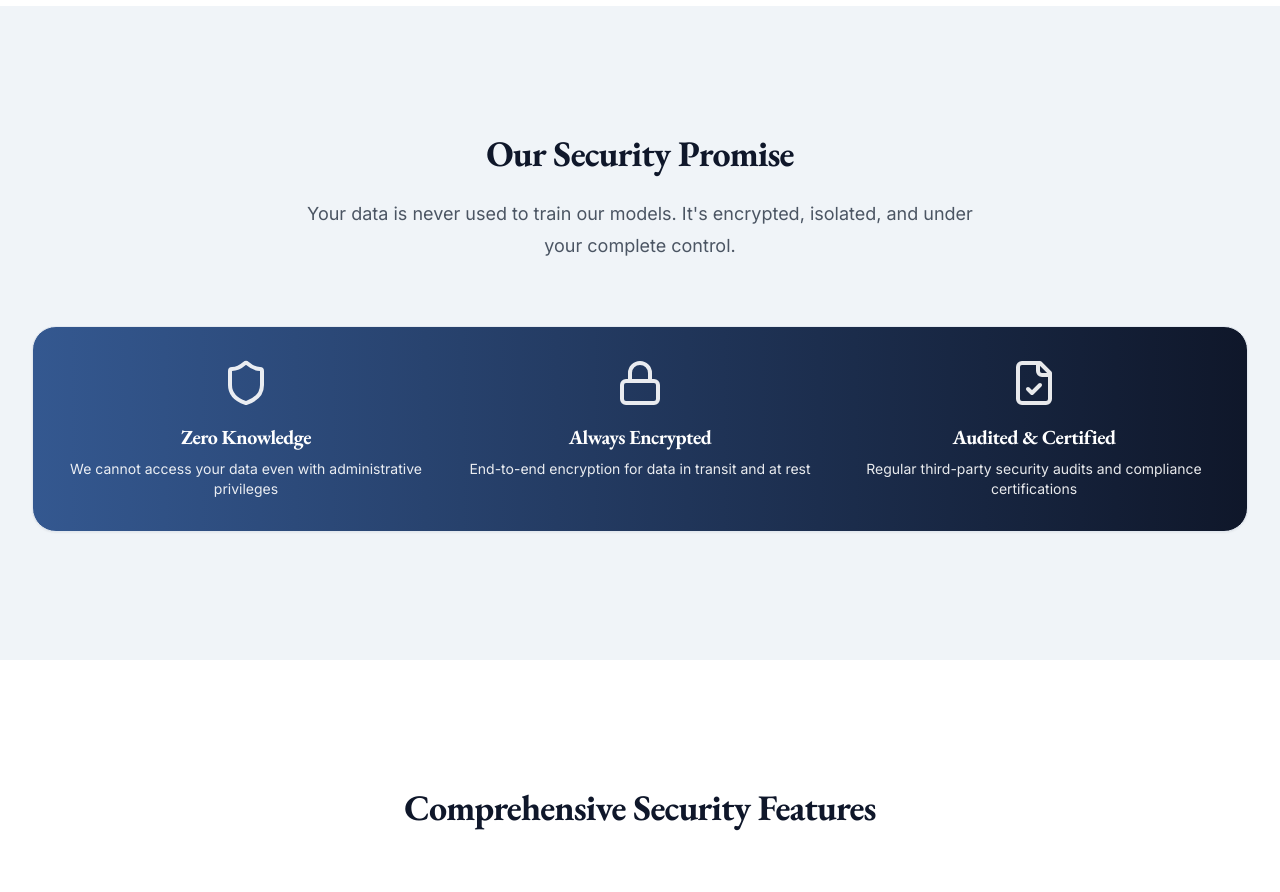
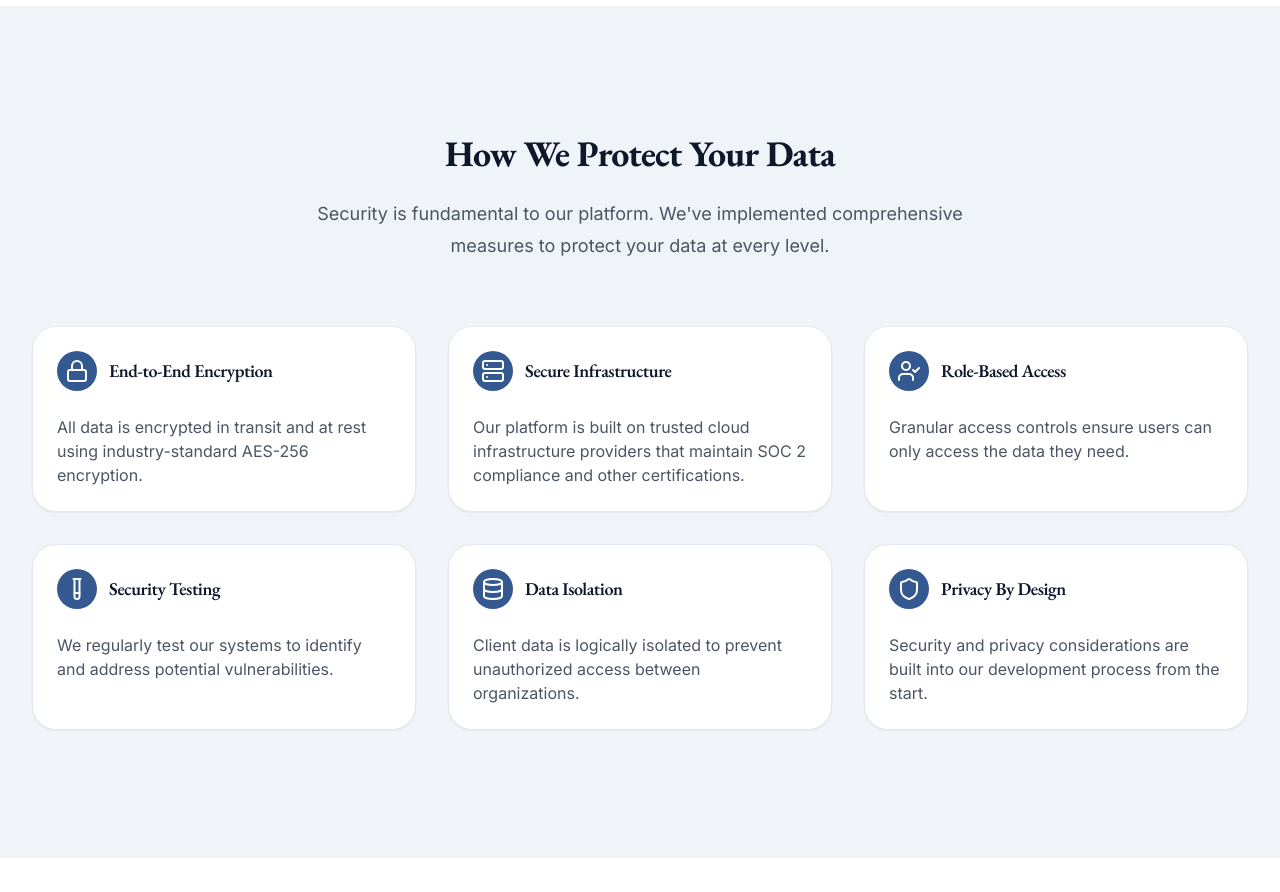
Before and after one commit to ab-boersma/ai-productivity-launch, a React (Vite) app: page /security in a window 1280 px wide. Shown: the part 780-1672 px from the top of the page. Built offline with nearby package versions, Linux system fonts and the light colour scheme.

Commit message:
feat: Update Security page with new content
Replaced the "Security Promise" section with "How We Protect Your Data," including 6 security measures.

```diff
--- a/src/pages/Security.tsx
+++ b/src/pages/Security.tsx
@@ -1,4 +1,3 @@
-
 import { Header } from "@/components/Header";
 import { Footer } from "@/components/Footer";
 import { Button } from "@/components/ui/button";
@@ -16,7 +15,10 @@ import {
   Globe,
   CheckCircle,
   Download,
-  AlertTriangle
+  AlertTriangle,
+  Database,
+  TestTube,
+  UserCheck
 } from "lucide-react";
 
 const securityFeatures = [
@@ -49,6 +51,39 @@ const securityFeatures = [
     icon: Server,
     title: "On-Premise Deployment",
     description: "Enterprise option for complete data control"
+  }
+];
+
+const protectionMeasures = [
+  {
+    icon: Lock,
+    title: "End-to-End Encryption",
+    description: "All data is encrypted in transit and at rest using industry-standard AES-256 encryption."
+  },
+  {
+    icon: Server,
+    title: "Secure Infrastructure",
+    description: "Our platform is built on trusted cloud infrastructure providers that maintain SOC 2 compliance and other certifications."
+  },
+  {
+    icon: UserCheck,
+    title: "Role-Based Access",
+    description: "Granular access controls ensure users can only access the data they need."
+  },
+  {
+    icon: TestTube,
+    title: "Security Testing",
+    description: "We regularly test our systems to identify and address potential vulnerabilities."
+  },
+  {
+    icon: Database,
+    title: "Data Isolation",
+    description: "Client data is logically isolated to prevent unauthorized access between organizations."
+  },
+  {
+    icon: Shield,
+    title: "Privacy By Design",
+    description: "Security and privacy considerations are built into our development process from the start."
   }
 ];
 
@@ -123,45 +158,35 @@ export default function Security() {
         </div>
       </section>
 
-      {/* Security Promise */}
+      {/* How We Protect Your Data */}
       <section className="py-24 sm:py-32 bg-ice-fog">
         <div className="mx-auto max-w-7xl px-6 lg:px-8">
           <div className="mx-auto max-w-2xl lg:text-center mb-16">
             <h2 className="text-3xl font-bold tracking-garamond text-midnight-brief sm:text-4xl">
-              Our Security Promise
+              How We Protect Your Data
             </h2>
             <p className="mt-6 text-lg leading-8 text-gray-600">
-              Your data is never used to train our models. It's encrypted, isolated, and under your complete control.
+              Security is fundamental to our platform. We've implemented comprehensive measures to protect your data at every level.
             </p>
           </div>
 
-          <Card className="bg-gradient-to-r from-slate-docket to-midnight-brief text-pure-white">
-            <CardContent className="p-8">
-              <div className="grid grid-cols-1 md:grid-cols-3 gap-8 text-center">
-                <div>
-                  <Shield className="h-12 w-12 mx-auto mb-4 opacity-90" />
-                  <h3 className="text-xl font-bold mb-2">Zero Knowledge</h3>
-                  <p className="text-sm opacity-90">
-                    We cannot access your data even with administrative privileges
-                  </p>
-                </div>
-                <div>
-                  <Lock className="h-12 w-12 mx-auto mb-4 opacity-90" />
-                  <h3 className="text-xl font-bold mb-2">Always Encrypted</h3>
-                  <p className="text-sm opacity-90">
-                    End-to-end encryption for data in transit and at rest
-                  </p>
-                </div>
-                <div>
-                  <FileCheck className="h-12 w-12 mx-auto mb-4 opacity-90" />
-                  <h3 className="text-xl font-bold mb-2">Audited & Certified</h3>
-                  <p className="text-sm opacity-90">
-                    Regular third-party security audits and compliance certifications
-                  </p>
-                </div>
-              </div>
-            </CardContent>
-          </Card>
+          <div className="grid grid-cols-1 gap-8 sm:grid-cols-2 lg:grid-cols-3">
+            {protectionMeasures.map((measure) => (
+              <Card key={measure.title} className="hover:shadow-lg transition-shadow">
+                <CardHeader>
+                  <div className="flex items-center gap-3">
+                    <div className="flex h-10 w-10 items-center justify-center rounded-lg bg-slate-docket">
+                      <measure.icon className="h-6 w-6 text-pure-white" />
+                    </div>
+                    <CardTitle className="text-lg">{measure.title}</CardTitle>
+                  </div>
+                </CardHeader>
+                <CardContent>
+                  <p className="text-gray-600">{measure.description}</p>
+                </CardContent>
+              </Card>
+            ))}
+          </div>
         </div>
       </section>
 
```
